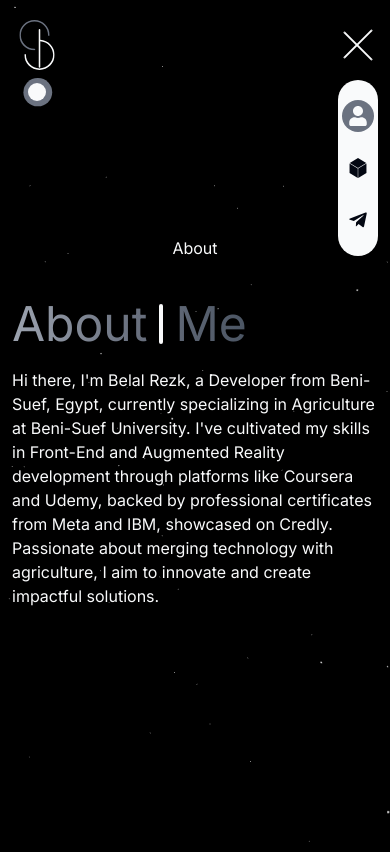
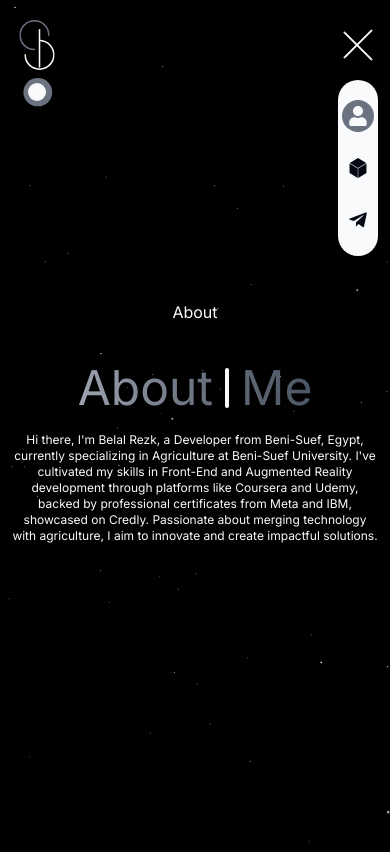
Before and after one commit to BR-BelalRezk/Belal-Rezk, a Next.js app: page /about in a window 390 px wide. Shown: the top 852 px of the page. Built offline with nearby package versions, Linux system fonts and the light colour scheme.

Commit message:
Update Hero.tsx

```diff
--- a/src/components/common/Hero.tsx
+++ b/src/components/common/Hero.tsx
@@ -32,7 +32,7 @@ export default function Hero({
         <div
           className={
             id === "about"
-              ? "flex items-start justify-start flex-col gap-5"
+              ? "flex items-center justify-center sm:justify-start sm:items-start sm:w-1/2 flex-col gap-5"
               : ""
           }
         >
@@ -49,7 +49,7 @@ export default function Hero({
             {textOne} <span className="w-1 rounded-full h-10 bg-gray-50" />
             {textTwo}
           </H1>
-          <p>
+          <p className="text-xs text-center sm:text-left">
             Hi there, {"I'm"} Belal Rezk, a Developer from Beni-Suef, Egypt,
             currently specializing in Agriculture at Beni-Suef University.{" "}
             {"I've"} cultivated my skills in Front-End and Augmented Reality
```
